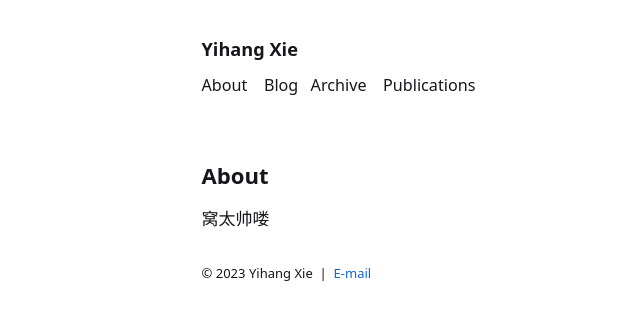
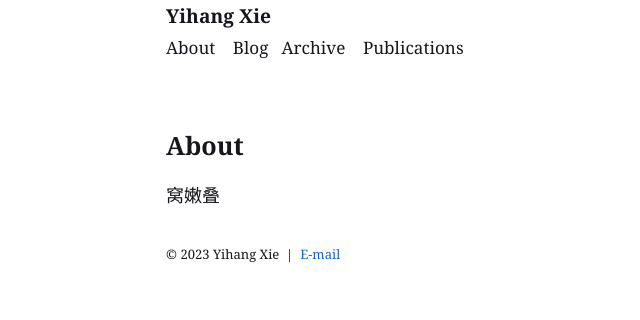
Before and after one commit to XieYHccc/XieYHccc.github.io, a Jekyll site: the page built from about.html, in a window 1280 px wide. Shown: the top 320 px of the page, without its empty margins (141-781 px from the left). Built offline with Jekyll 4.4.1, drawn with Linux system fonts in a browser that asks for light colours; some web fonts are replaced.

Commit message:
change font

```diff
--- a/_layouts/default.html
+++ b/_layouts/default.html
@@ -5,6 +5,7 @@
     <title>{{ page.title }}</title>
     <link rel="icon" href="/favicon.ico">
     <link rel="stylesheet" href="/css/style.css">
+    <link href="https://fonts.googleapis.com/css?family=Open+Sans:700,400|Gentium+Book+Basic:700,400italic,400|Inconsolata" rel='stylesheet' type='text/css'>
   </head>
   <body>
     <nav>
--- a/about.html
+++ b/about.html
@@ -3,4 +3,4 @@ title: About
 ---
 
 <h1>About</h1>
-<p>窝太帅喽</p>
+<p>窝嫩叠</p>
--- a/css/style.css
+++ b/css/style.css
@@ -3,8 +3,8 @@ html {
 }
 
 body {
-  font-family: system-ui, sans-serif;
-  line-height: 1.5;
+  font-family: "Gentium Book Basic", Georgia, Times, serif;
+  line-height: 1.7;
   color: #16161d;
   background: #fff;
   letter-spacing: 0.012px;
@@ -14,10 +14,10 @@ body {
   margin: 0 auto;
 }
 
-@media (min-width: 35em) {
+@media (min-width: 37em) {
   body {
-    max-width: 35em;
-    font-size: 17px;
+    max-width: 37em;
+    font-size: 18px;
   }
 }
 
@@ -60,18 +60,24 @@ pre {
 }
 
 h1, h2, h3, strong {
-  font-weight: 600;
+  font-weight: 700;
 }
 
+/* Typography styles */
+/* h1, h2, h3, h4, h5, h6 {
+  font-family: "Open Sans", Helvetica, Arial, sans-serif;
+  font-weight: 700;
+} */
+
 h1 {
-  font-size: 1.3em;
+  font-size: 1.4em;
   line-height: 1.25em;
   margin-top: 1.5em;
   margin-bottom: 0.25em;
 }
 
 h2 {
-  font-size: 1.1em;
+  font-size: 1.2em;
 }
 
 h3 {
@@ -109,9 +115,8 @@ footer {
 }
 
 .title {
-  font-weight: 600;
+  font-weight: 700;
   font-size: 1.125em;
-  margin: 2em 0 0.5em 0;
 }
 
 
```
